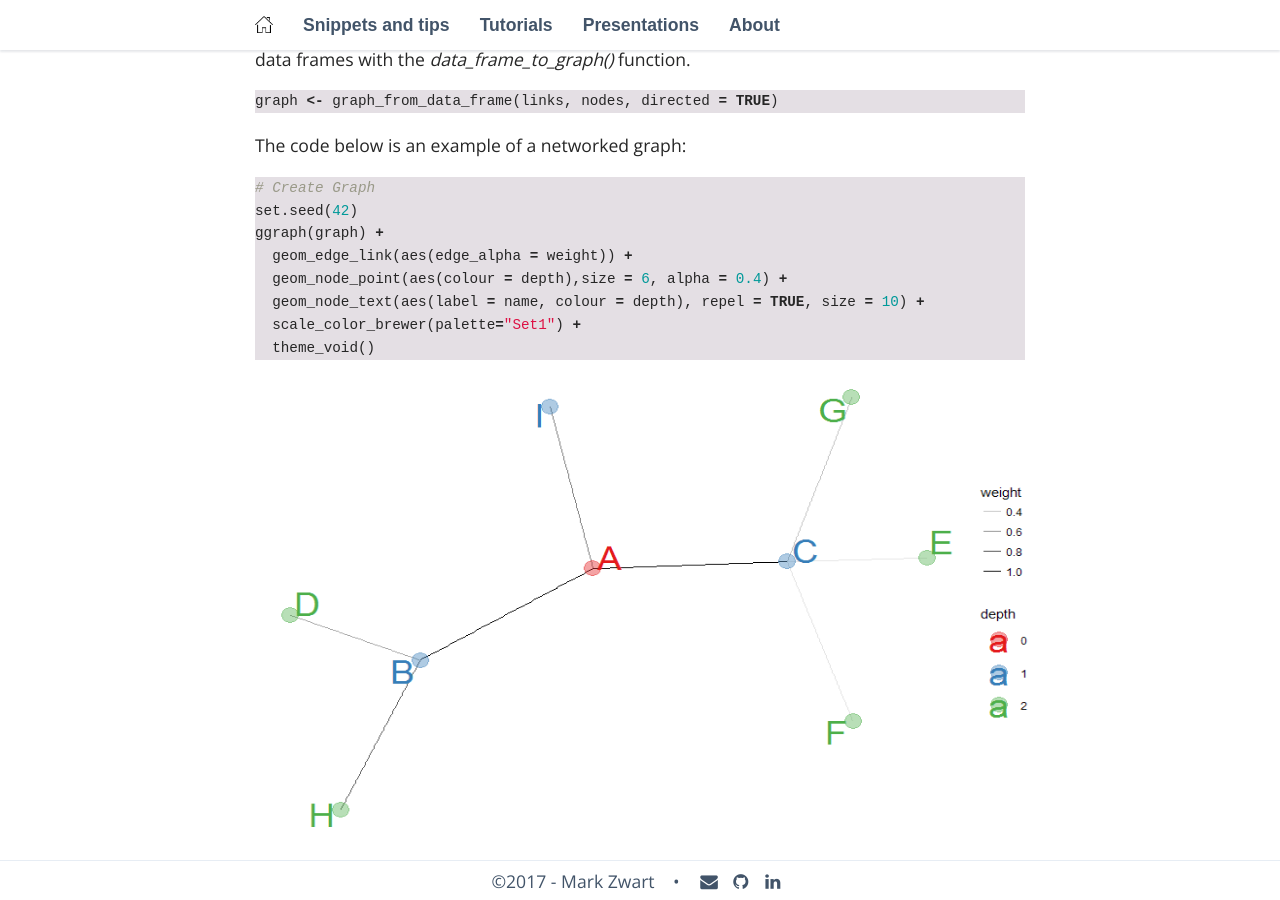
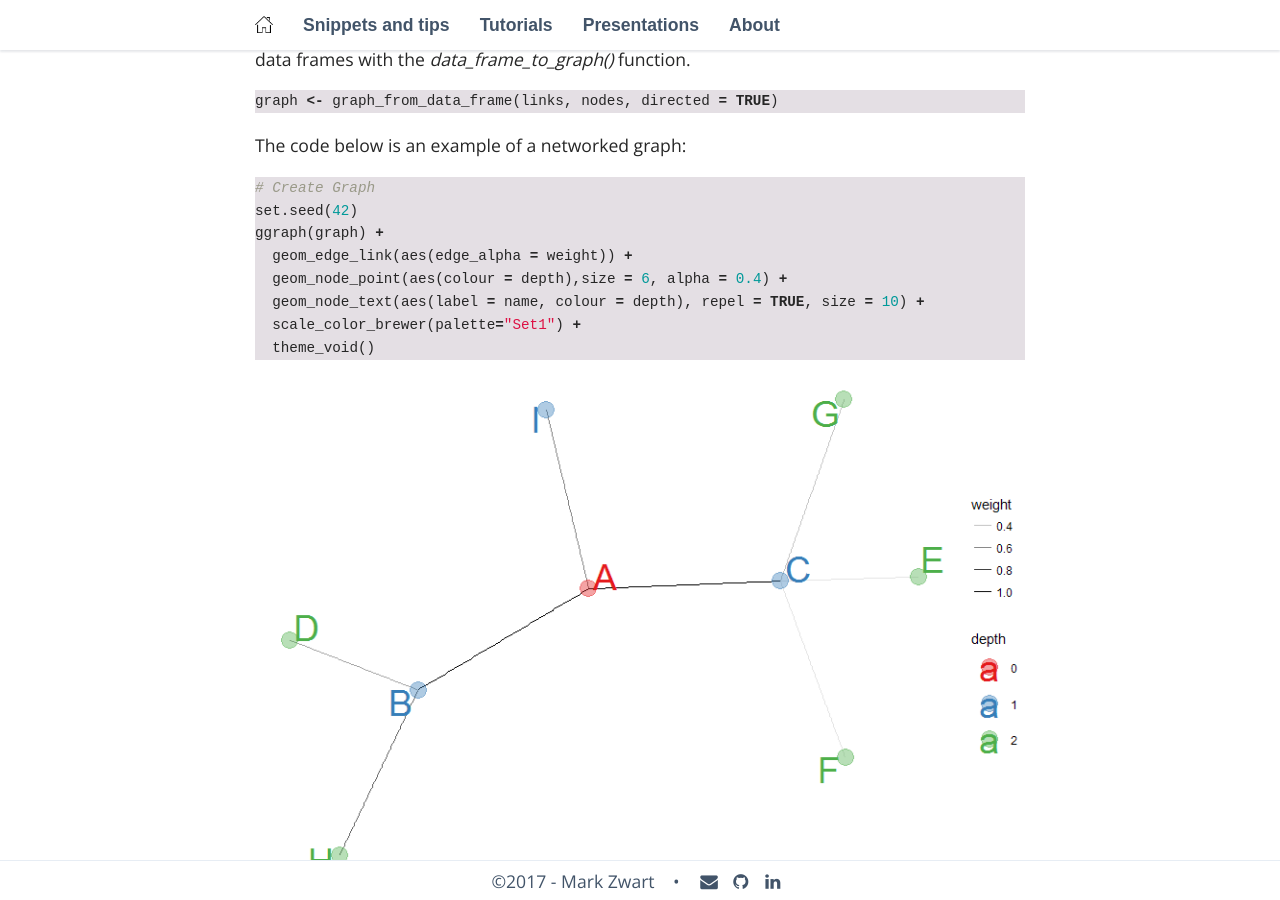
Before and after one commit to mark-me/mark-me.github.io, a Jekyll site: the page built from _pages/tutorials/network-graphs-with-ggraph.md, in a window 1280 px wide and 900 px high, scrolled down 1011 px. Built offline with Jekyll 4.4.1, drawn with Linux system fonts in a browser that asks for light colours; nearby versions of some CDN libraries; some web fonts are replaced.

Commit message:
Update network-graphs-with-ggraph.md

````diff
--- a/_pages/tutorials/network-graphs-with-ggraph.md
+++ b/_pages/tutorials/network-graphs-with-ggraph.md
@@ -39,4 +39,4 @@ ggraph(graph) +
   theme_void()
 ```
 
-<img src="/_pages/tutorials/network-graphs-with-ggraph.png" alt="" width="780" height="457" align="center"/>
+<img src="/_pages/tutorials/network-graphs-with-ggraph.png" alt="" width="100%" height="100%" align="center"/>
````
